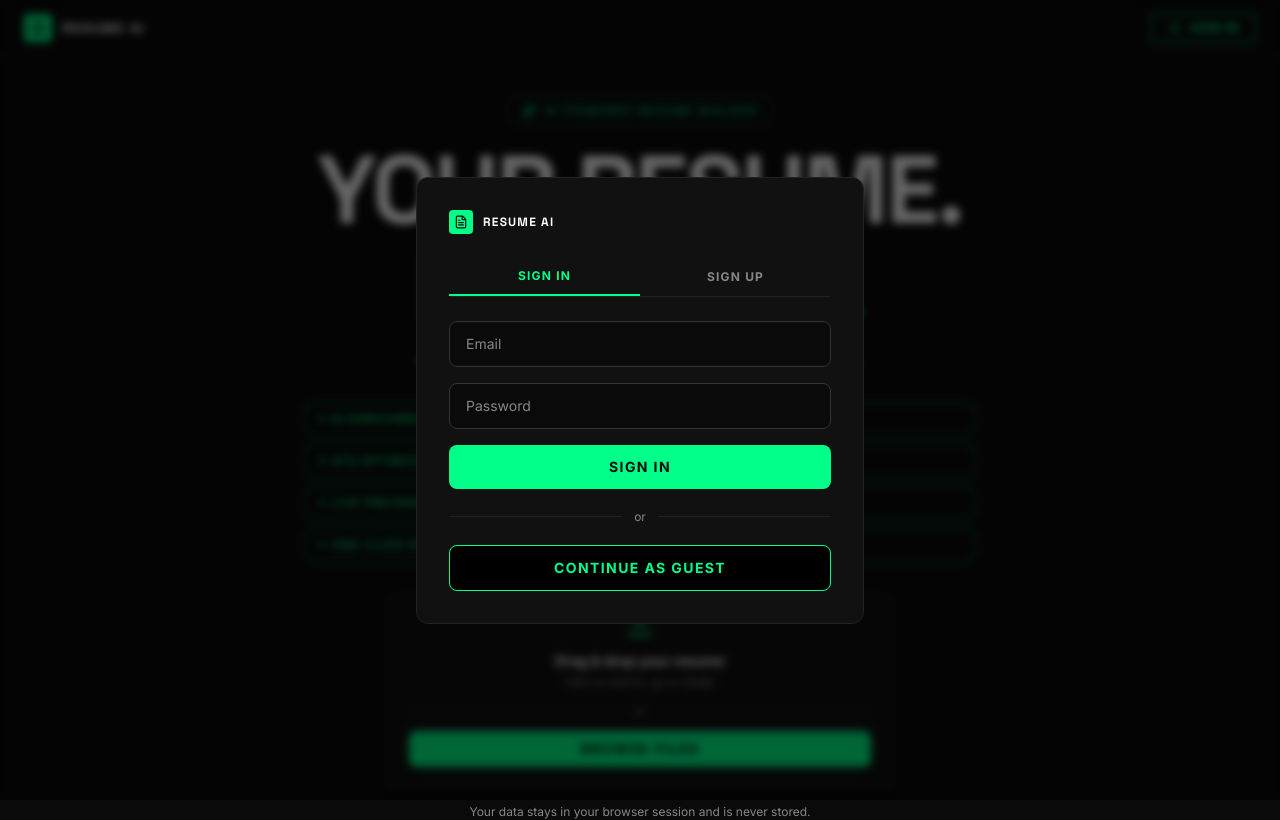
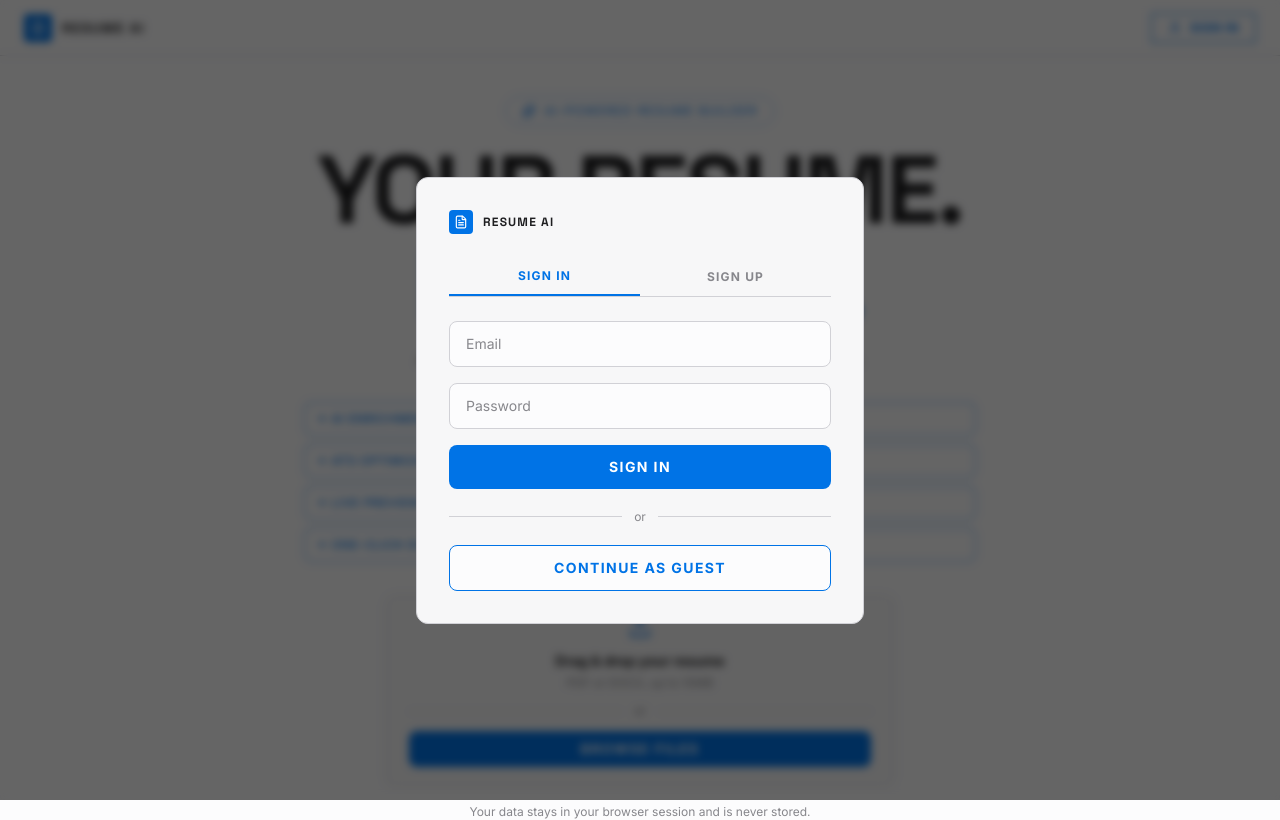
Before and after one commit to YihaoWang0127/resume-ai, a React (Vite) app in the folder frontend/: page / in a window 1280 px wide. Both pictures are taken after a click on the button "SIGN IN". Built offline with nearby package versions, Linux system fonts and the light colour scheme; no server answers.

Commit message:
feat: Apple light/blue UI theme

```diff
--- a/frontend/src/components/AuthModal.tsx
+++ b/frontend/src/components/AuthModal.tsx
@@ -43,9 +43,9 @@
   if (user && !isGuest) {
     return (
       <div className="fixed inset-0 z-50 flex items-center justify-center bg-black/60 backdrop-blur-sm px-4">
-        <div className="w-full max-w-md bg-[#111111] border border-[#222] rounded-xl p-8 relative">
+        <div className="w-full max-w-md bg-card border border-border rounded-xl p-8 relative">
           <Logo />
-          <p className="text-white text-lg font-semibold mb-1">You're already signed in</p>
+          <p className="text-foreground text-lg font-semibold mb-1">You're already signed in</p>
           <p className="text-sm text-muted-foreground mb-6">{user.email}</p>
           <div className="flex gap-3">
             <button
@@ -58,7 +58,7 @@
             <button
               type="button"
               onClick={async () => { await signOut(); closeAuthModal() }}
-              className="flex-1 py-3 bg-black border border-[#333] text-foreground text-sm font-bold uppercase tracking-widest rounded-lg hover:bg-[#222] transition-colors"
+              className="flex-1 py-3 bg-background border border-border text-foreground text-sm font-bold uppercase tracking-widest rounded-lg hover:bg-secondary transition-colors"
             >
               Sign Out
             </button>
@@ -123,23 +123,23 @@
   const showEmailValid = emailValidated && emailIsValid
 
   const emailInputCls = cn(
-    'w-full px-4 py-3 bg-[#0a0a0a] border rounded-lg text-sm text-foreground',
+    'w-full px-4 py-3 bg-background border rounded-lg text-sm text-foreground',
     'placeholder:text-muted-foreground outline-none focus:ring-1 transition-colors',
     showEmailError
       ? 'border-red-500 focus:border-red-500 focus:ring-red-500/30'
       : showEmailValid
-      ? 'border-[#00FF87] focus:border-[#00FF87] focus:ring-[#00FF87]/30'
-      : 'border-[#333] focus:border-primary focus:ring-primary/30',
+      ? 'border-primary focus:border-primary focus:ring-primary/30'
+      : 'border-border focus:border-primary focus:ring-primary/30',
   )
 
   const passwordInputCls =
-    'w-full px-4 py-3 bg-[#0a0a0a] border border-[#333] rounded-lg text-sm text-foreground placeholder:text-muted-foreground outline-none focus:border-primary focus:ring-1 focus:ring-primary/30 transition-colors'
+    'w-full px-4 py-3 bg-background border border-border rounded-lg text-sm text-foreground placeholder:text-muted-foreground outline-none focus:border-primary focus:ring-1 focus:ring-primary/30 transition-colors'
 
   const submitDisabled = loading || (emailValidated && email !== '' && !emailIsValid)
 
   return (
     <div className="fixed inset-0 z-50 flex items-center justify-center bg-black/60 backdrop-blur-sm px-4">
-      <div className="w-full max-w-md bg-[#111111] border border-[#222] rounded-xl p-8 relative">
+      <div className="w-full max-w-md bg-card border border-border rounded-xl p-8 relative">
         {user && (
           <button
             type="button"
@@ -156,11 +156,11 @@
         {/* ── Sign-up success card ─────────────────────────────────────── */}
         {success ? (
           <div className="flex flex-col items-center text-center py-2">
-            <CheckCircle className="size-14 text-[#00FF87] mb-4" strokeWidth={1.5} />
-            <h2 className="text-white text-xl font-bold mb-3">Check your email!</h2>
-            <p className="text-gray-400 text-sm mb-1">We sent a verification link to:</p>
-            <p className="text-white text-sm font-medium mb-4 break-all">{success}</p>
-            <p className="text-gray-400 text-xs mb-8">
+            <CheckCircle className="size-14 text-primary mb-4" strokeWidth={1.5} />
+            <h2 className="text-foreground text-xl font-bold mb-3">Check your email!</h2>
+            <p className="text-muted-foreground text-sm mb-1">We sent a verification link to:</p>
+            <p className="text-foreground text-sm font-medium mb-4 break-all">{success}</p>
+            <p className="text-muted-foreground text-xs mb-8">
               Click the link in the email to verify your account, then sign in.
             </p>
             <button
@@ -174,7 +174,7 @@
         ) : (
           <>
             {/* Tabs */}
-            <div className="flex border-b border-[#222] mb-6">
+            <div className="flex border-b border-border mb-6">
               {(['signin', 'signup'] as Tab[]).map((t) => (
                 <button
                   key={t}
@@ -231,9 +231,9 @@
 
             {/* Divider */}
             <div className="flex items-center gap-3 my-5">
-              <div className="flex-1 h-px bg-[#222]" />
+              <div className="flex-1 h-px bg-border" />
               <span className="text-xs text-muted-foreground">or</span>
-              <div className="flex-1 h-px bg-[#222]" />
+              <div className="flex-1 h-px bg-border" />
             </div>
 
             {/* Guest */}
@@ -241,7 +241,7 @@
               type="button"
               onClick={handleGuest}
               disabled={loading}
-              className="w-full py-3 bg-black border border-primary text-primary text-sm font-bold uppercase tracking-widest rounded-lg hover:bg-primary/10 disabled:opacity-50 disabled:cursor-not-allowed transition-colors"
+              className="w-full py-3 bg-background border border-primary text-primary text-sm font-bold uppercase tracking-widest rounded-lg hover:bg-primary/10 disabled:opacity-50 disabled:cursor-not-allowed transition-colors"
             >
               Continue as Guest
             </button>
--- a/frontend/src/components/ResumeUploader.tsx
+++ b/frontend/src/components/ResumeUploader.tsx
@@ -137,7 +137,7 @@
       className={cn(
         'relative w-full max-w-lg min-h-[180px] mx-auto',
         'flex flex-col items-center justify-center gap-3',
-        'bg-[#111111] border border-dashed rounded-xl px-6 py-5',
+        'bg-card border border-dashed rounded-xl px-6 py-5',
         'transition-all select-none',
         uploading
           ? 'border-primary pointer-events-none'
@@ -149,7 +149,7 @@
           ? 'border-red-500 cursor-default'
           : dragging
           ? 'border-primary border-solid bg-primary/5 cursor-pointer'
-          : 'border-[#333] hover:border-primary hover:border-solid cursor-pointer',
+          : 'border-border hover:border-primary hover:border-solid cursor-pointer',
       )}
       onDragOver={(e) => {
         e.preventDefault()
@@ -173,7 +173,7 @@
       {uploading ? (
         /* Uploading state */
         <div className="flex flex-col items-center gap-3 text-center w-full">
-          <div className="w-full h-1.5 bg-[#222] rounded-full overflow-hidden">
+          <div className="w-full h-1.5 bg-secondary rounded-full overflow-hidden">
             <div className="h-full w-full bg-primary animate-pulse rounded-full" />
           </div>
           <div>
@@ -218,7 +218,7 @@
                 resetAll()
                 inputRef.current?.click()
               }}
-              className="flex-1 text-sm font-bold py-2 rounded-lg border border-primary text-primary bg-black hover:bg-primary/10 transition-colors"
+              className="flex-1 text-sm font-bold py-2 rounded-lg border border-primary text-primary bg-background hover:bg-primary/10 transition-colors"
             >
               Change File
             </button>
--- a/frontend/src/index.css
+++ b/frontend/src/index.css
@@ -4,26 +4,26 @@
 
 @layer base {
   :root {
-    /* StockX dark theme */
-    --background: 0 0% 4%;          /* #0a0a0a */
-    --foreground: 0 0% 100%;        /* #ffffff */
-    --card: 0 0% 7%;                /* #111111 */
-    --card-foreground: 0 0% 100%;
-    --popover: 0 0% 7%;             /* #111111 */
-    --popover-foreground: 0 0% 100%;
-    --primary: 152 100% 50%;        /* #00FF87 */
-    --primary-foreground: 0 0% 4%;  /* near-black text on green */
-    --secondary: 0 0% 13%;          /* #222222 */
-    --secondary-foreground: 0 0% 100%;
-    --muted: 0 0% 13%;              /* #222222 */
-    --muted-foreground: 0 0% 53%;   /* #888888 */
-    --accent: 152 100% 50%;         /* #00FF87 */
-    --accent-foreground: 0 0% 4%;
+    /* Apple light/blue theme */
+    --background: 240 33% 99%;          /* #FBFBFD */
+    --foreground: 240 3% 12%;           /* #1D1D1F */
+    --card: 240 11% 97%;                /* #F5F5F7 */
+    --card-foreground: 240 3% 12%;      /* #1D1D1F */
+    --popover: 240 11% 97%;             /* #F5F5F7 */
+    --popover-foreground: 240 3% 12%;   /* #1D1D1F */
+    --primary: 210 100% 45%;            /* #0071E3 */
+    --primary-foreground: 0 0% 100%;    /* white */
+    --secondary: 240 6% 90%;
+    --secondary-foreground: 240 3% 12%;
+    --muted: 240 6% 90%;
+    --muted-foreground: 240 2% 54%;     /* #86868B */
+    --accent: 210 100% 45%;             /* #0071E3 */
+    --accent-foreground: 0 0% 100%;
     --destructive: 0 84% 60%;
     --destructive-foreground: 0 0% 100%;
-    --border: 0 0% 13%;             /* #222222 */
-    --input: 0 0% 20%;              /* #333333 */
-    --ring: 152 100% 50%;           /* #00FF87 */
+    --border: 240 6% 83%;               /* #D2D2D7 */
+    --input: 240 5% 88%;
+    --ring: 210 100% 45%;               /* #0071E3 */
     /* Rounded corners */
     --radius: 0.5rem;
     --radius-xs: 0.25rem;
--- a/frontend/src/pages/CoverLetterEditor.tsx
+++ b/frontend/src/pages/CoverLetterEditor.tsx
@@ -289,7 +289,7 @@
               onChange={(e) => setContent(e.target.value)}
               disabled={regenerating}
               placeholder={regenerating ? 'Generating…' : 'Your cover letter will appear here. You can edit it directly.'}
-              className="flex-1 w-full bg-[#111] border border-border rounded-lg p-4 text-sm text-foreground leading-relaxed resize-none outline-none focus:border-primary/50 transition-colors placeholder:text-muted-foreground disabled:opacity-60"
+              className="flex-1 w-full bg-card border border-border rounded-lg p-4 text-sm text-foreground leading-relaxed resize-none outline-none focus:border-primary/50 transition-colors placeholder:text-muted-foreground disabled:opacity-60"
             />
             <div className="flex justify-between text-[11px] text-muted-foreground px-1">
               <span>{wordCount(content)} words</span>
@@ -299,7 +299,7 @@
         </div>
 
         {/* RIGHT — Preview panel (60%) */}
-        <div className="flex-1 overflow-y-auto bg-[#0d0d0d] flex justify-center py-10 px-6">
+        <div className="flex-1 overflow-y-auto bg-muted flex justify-center py-10 px-6">
           <div className="w-full max-w-[620px] bg-white rounded-sm shadow-2xl shadow-black/60 px-12 py-10 min-h-[880px]">
 
             {/* Date */}
--- a/frontend/src/pages/NotFound.tsx
+++ b/frontend/src/pages/NotFound.tsx
@@ -4,15 +4,15 @@
   const navigate = useNavigate()
 
   return (
-    <div className="min-h-screen bg-[#0a0a0a] flex flex-col items-center justify-center text-center px-4">
-      <p className="text-9xl font-bold text-[#00FF87] leading-none">404</p>
-      <h1 className="mt-4 text-2xl font-semibold text-white">Page Not Found</h1>
-      <p className="mt-3 text-gray-400 max-w-sm">
+    <div className="min-h-screen bg-background flex flex-col items-center justify-center text-center px-4">
+      <p className="text-9xl font-bold text-primary leading-none">404</p>
+      <h1 className="mt-4 text-2xl font-semibold text-foreground">Page Not Found</h1>
+      <p className="mt-3 text-muted-foreground max-w-sm">
         The page you're looking for doesn't exist or has been moved.
       </p>
       <button
         onClick={() => navigate('/')}
-        className="mt-8 px-6 py-3 bg-[#00FF87] text-black font-bold text-sm tracking-widest hover:bg-[#00e07a] transition-colors"
+        className="mt-8 px-6 py-3 bg-primary text-primary-foreground font-bold text-sm tracking-widest hover:bg-primary/90 transition-colors"
       >
         ← BACK TO HOME
       </button>
```
Also changed, not shown: frontend/src/components/ResumeEditor.tsx (+10 -10 lines), frontend/src/pages/Dashboard.tsx (+18 -18 lines), frontend/src/pages/ServerError.tsx (+5 -5 lines).
